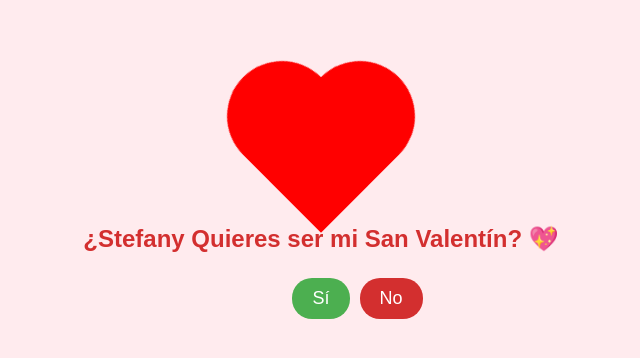
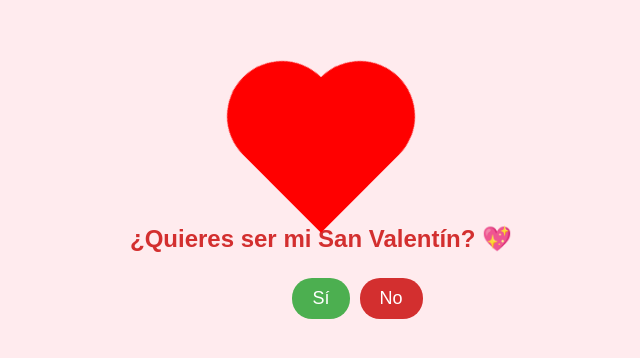
Before and after one commit to Andres1717q/sanvalentin.io, a plain HTML site: page index.html in a window 1280 px wide. Shown: the part 194-552 px from the top of the page, without its empty margins (319-959 px from the left). Drawn offline with Linux system fonts and the light colour scheme.

Commit message:
Add files via upload

```diff
--- a/index.html
+++ b/index.html
@@ -3,7 +3,7 @@
 <head>
     <meta charset="UTF-8">
     <meta name="viewport" content="width=device-width, initial-scale=1.0">
-    <title>¿Quieres ser mi San Valentín?</title>
+    <title>¿Stefany Quieres ser mi San Valentín?</title>
     <style>
         body {
             display: flex;
@@ -79,7 +79,7 @@
 <body>
 
     <div class="heart"></div>
-    <div class="texto">¿Stefany Quieres ser mi San Valentín? 💖</div>
+    <div class="texto">¿Quieres ser mi San Valentín? 💖</div>
 
     <div class="botones">
         <button class="boton si" onclick="irAFotos()">Sí</button>
```
